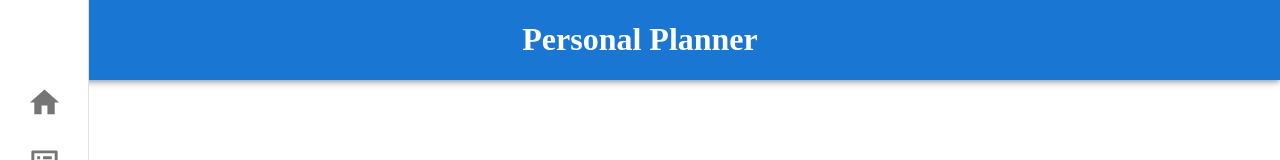
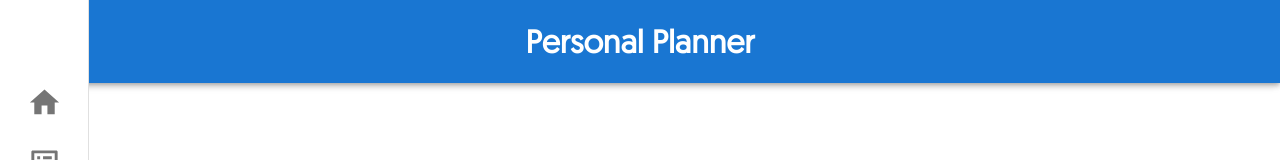
Before and after one commit to jasonz23/planner-client, a React (Create React App) app: page / in a window 1280 px wide. Shown: the top 160 px of the page. Built offline with nearby package versions, Linux system fonts and the light colour scheme.

Commit message:
set new font

```diff
--- a/src/index.tsx
+++ b/src/index.tsx
@@ -1,13 +1,15 @@
 import React from "react";
 import ReactDOM from "react-dom/client";
 import App from "./pages/App";
-
+import "./index.css";
 const root = ReactDOM.createRoot(
   document.getElementById("root") as HTMLElement
 );
 root.render(
   <React.StrictMode>
-    <App />
+    <div className="root">
+      <App />
+    </div>
   </React.StrictMode>
 );
 
```
